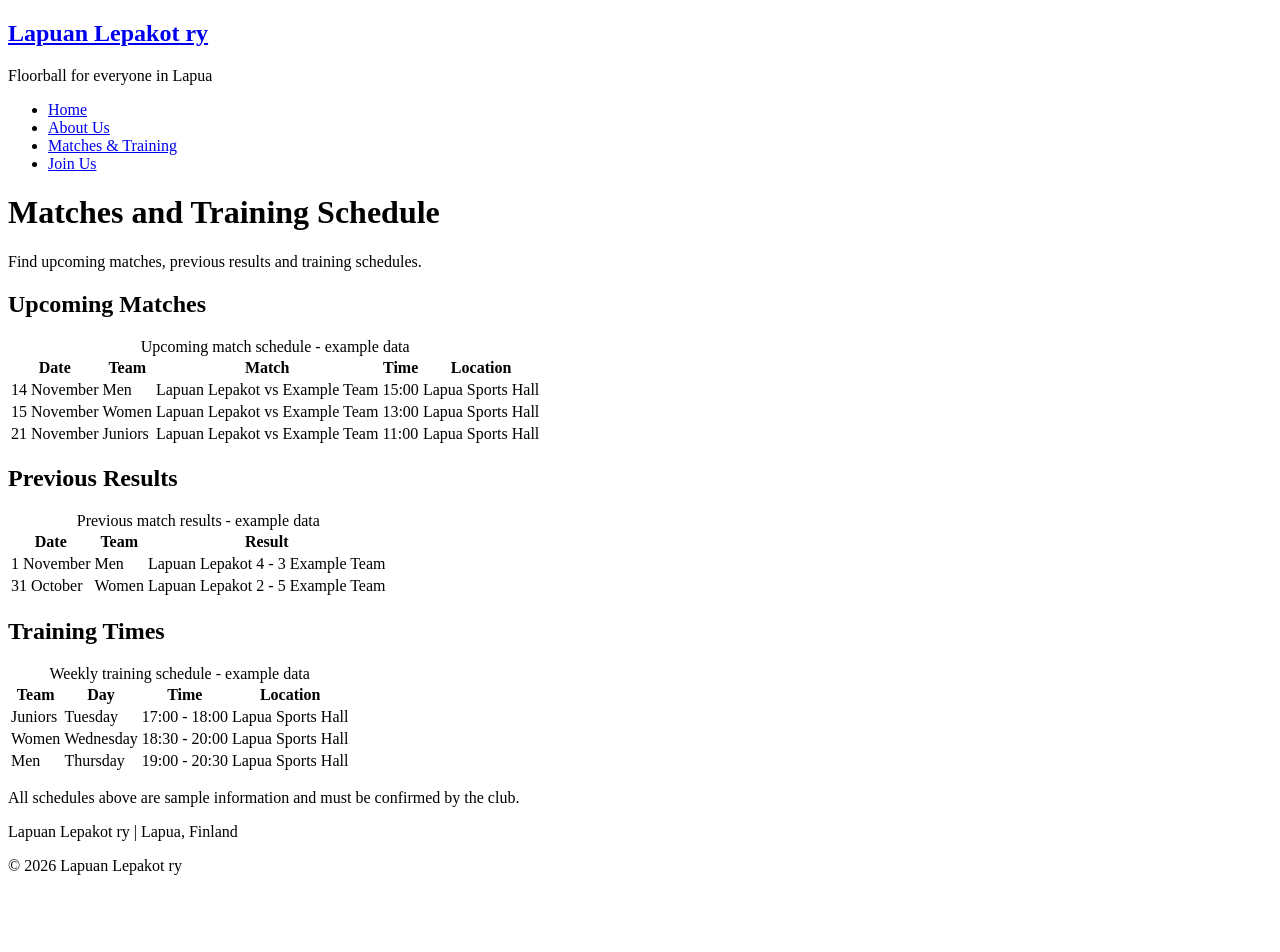
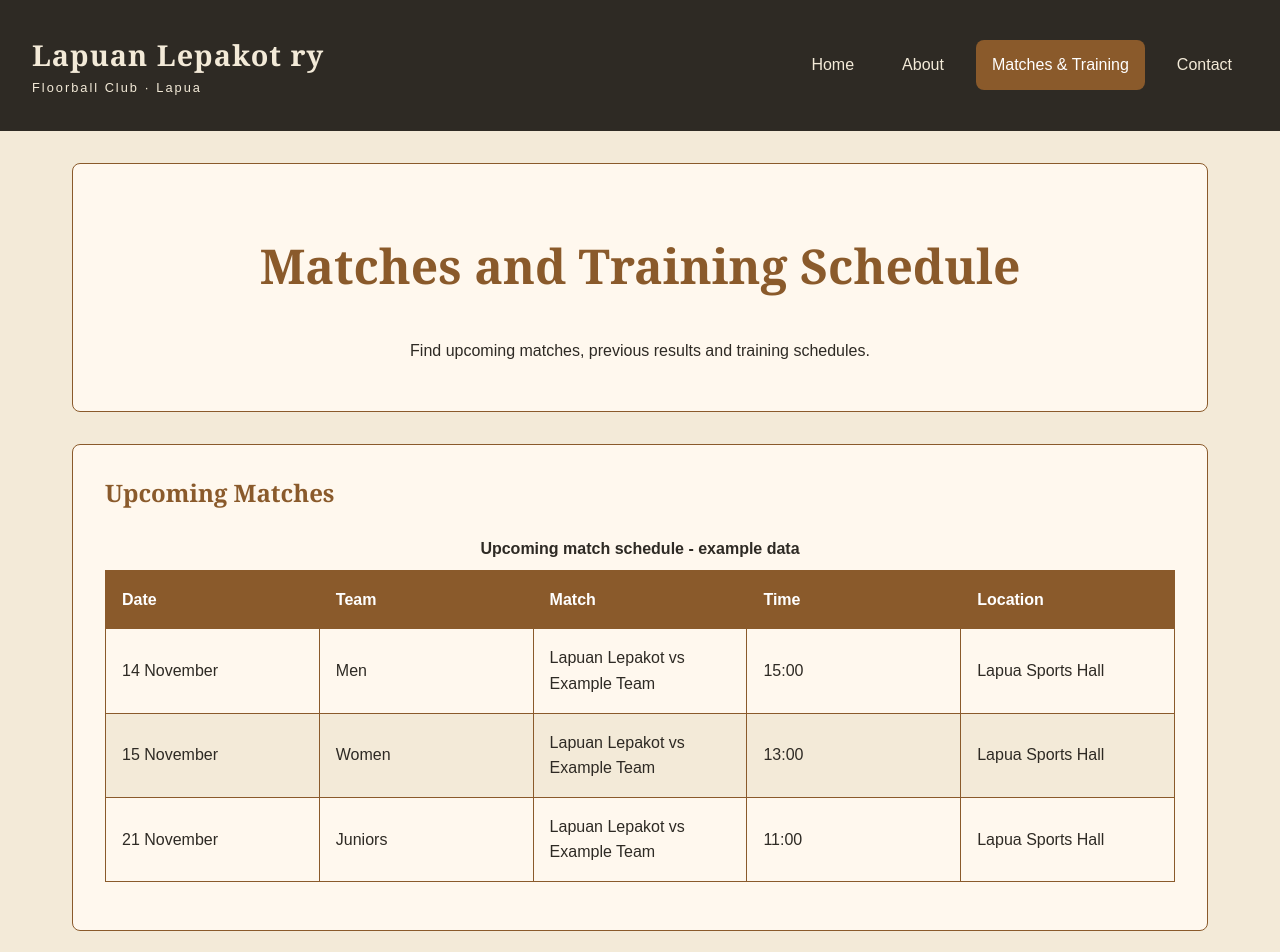
Before and after one commit to Milan152217/lapuan-lepakot, a plain HTML site: page listing.html in a window 1280 px wide. Shown: the top 952 px of the page. Before the commit the page ends 891 px from the top, so only its background shows below. Drawn offline with Linux system fonts and the light colour scheme.

Commit message:
Complete E2 CSS and design

```diff
--- a/about.html
+++ b/about.html
@@ -1,46 +1,73 @@
+
 <!DOCTYPE html>
 <html lang="en">
 <head>
     <meta charset="UTF-8">
     <meta name="viewport" content="width=device-width, initial-scale=1.0">
     <title>About Us - Lapuan Lepakot ry</title>
+    <link rel="stylesheet" href="style.css">
 </head>
 <body>
 
 <header>
-    <h2><a href="index.html">Lapuan Lepakot ry</a></h2>
-    <p>Floorball for everyone in Lapua</p>
+    <a href="index.html" class="logo">
+        Lapuan Lepakot ry
+        <span>Floorball Club · Lapua</span>
+    </a>
 
-    <nav>
+    <nav aria-label="Main navigation">
         <ul>
             <li><a href="index.html">Home</a></li>
-            <li><a href="about.html">About Us</a></li>
-            <li><a href="listing.html">Matches & Training</a></li>
-            <li><a href="contact.html">Join Us</a></li>
+            <li><a href="about.html" aria-current="page">About</a></li>
+            <li><a href="listing.html">Matches &amp; Training</a></li>
+            <li><a href="contact.html">Contact</a></li>
         </ul>
     </nav>
 </header>
 
 <main>
+
+    <section class="hero">
         <h1>About Lapuan Lepakot</h1>
 
         <p>
             Lapuan Lepakot ry is a floorball club based in Lapua, Finland.
             Our club is supported by volunteers, players and families.
         </p>
+    </section>
 
     <section>
         <h2>Our Teams</h2>
 
+        <div class="teams-grid">
+
+            <article class="card">
                 <h3>Junior Teams</h3>
-        <p>We help young players learn floorball and teamwork.</p>
+                <p>
+                    We help young players learn floorball and teamwork.
+                </p>
+            </article>
 
+            <article class="card">
                 <h3>Men's Team</h3>
-        <p>Our men's team participates in floorball activities and competitions.</p>
+                <p>
+                    Our men's team participates in floorball
+                    activities and competitions.
+                </p>
+            </article>
 
+            <article class="card">
                 <h3>Women's Team</h3>
-        <p>Our women's team provides opportunities to enjoy and develop floorball skills.</p>
+                <p>
+                    Our women's team provides opportunities
+                    to enjoy and develop floorball skills.
+                </p>
+            </article>
+
+        </div>
     </section>
+
+    <div class="two-column">
 
         <section>
             <h2>Our Values</h2>
@@ -59,8 +86,13 @@
 
             <p>Everyone is welcome to discover our club.</p>
 
-        <a href="contact.html">Contact us to join</a>
+            <a href="contact.html" class="cta">
+                Contact us to join
+            </a>
         </section>
+
+    </div>
+
 </main>
 
 <footer>
--- a/listing.html
+++ b/listing.html
@@ -1,30 +1,40 @@
+
 <!DOCTYPE html>
 <html lang="en">
 <head>
     <meta charset="UTF-8">
     <meta name="viewport" content="width=device-width, initial-scale=1.0">
     <title>Matches and Training - Lapuan Lepakot</title>
+    <link rel="stylesheet" href="style.css">
 </head>
 <body>
 
 <header>
-    <h2><a href="index.html">Lapuan Lepakot ry</a></h2>
-    <p>Floorball for everyone in Lapua</p>
+    <a href="index.html" class="logo">
+        Lapuan Lepakot ry
+        <span>Floorball Club · Lapua</span>
+    </a>
 
-    <nav>
+    <nav aria-label="Main navigation">
         <ul>
             <li><a href="index.html">Home</a></li>
-            <li><a href="about.html">About Us</a></li>
-            <li><a href="listing.html">Matches & Training</a></li>
-            <li><a href="contact.html">Join Us</a></li>
+            <li><a href="about.html">About</a></li>
+            <li><a href="listing.html" aria-current="page">Matches &amp; Training</a></li>
+            <li><a href="contact.html">Contact</a></li>
         </ul>
     </nav>
 </header>
 
 <main>
+
+    <section class="hero">
         <h1>Matches and Training Schedule</h1>
 
-    <p>Find upcoming matches, previous results and training schedules.</p>
+        <p>
+            Find upcoming matches, previous results
+            and training schedules.
+        </p>
+    </section>
 
     <section>
         <h2>Upcoming Matches</h2>
@@ -32,14 +42,17 @@
         <table>
             <caption>Upcoming match schedule - example data</caption>
 
+            <thead>
                 <tr>
-                <th>Date</th>
-                <th>Team</th>
-                <th>Match</th>
-                <th>Time</th>
-                <th>Location</th>
+                    <th scope="col">Date</th>
+                    <th scope="col">Team</th>
+                    <th scope="col">Match</th>
+                    <th scope="col">Time</th>
+                    <th scope="col">Location</th>
                 </tr>
+            </thead>
 
+            <tbody>
                 <tr>
                     <td>14 November</td>
                     <td>Men</td>
@@ -63,8 +76,11 @@
                     <td>11:00</td>
                     <td>Lapua Sports Hall</td>
                 </tr>
+            </tbody>
         </table>
     </section>
+
+    <div class="two-column">
 
         <section>
             <h2>Previous Results</h2>
@@ -72,12 +88,15 @@
             <table>
                 <caption>Previous match results - example data</caption>
 
+                <thead>
                     <tr>
-                <th>Date</th>
-                <th>Team</th>
-                <th>Result</th>
+                        <th scope="col">Date</th>
+                        <th scope="col">Team</th>
+                        <th scope="col">Result</th>
                     </tr>
+                </thead>
 
+                <tbody>
                     <tr>
                         <td>1 November</td>
                         <td>Men</td>
@@ -89,6 +108,7 @@
                         <td>Women</td>
                         <td>Lapuan Lepakot 2 - 5 Example Team</td>
                     </tr>
+                </tbody>
             </table>
         </section>
 
@@ -98,13 +118,16 @@
             <table>
                 <caption>Weekly training schedule - example data</caption>
 
+                <thead>
                     <tr>
-                <th>Team</th>
-                <th>Day</th>
-                <th>Time</th>
-                <th>Location</th>
+                        <th scope="col">Team</th>
+                        <th scope="col">Day</th>
+                        <th scope="col">Time</th>
+                        <th scope="col">Location</th>
                     </tr>
+                </thead>
 
+                <tbody>
                     <tr>
                         <td>Juniors</td>
                         <td>Tuesday</td>
@@ -125,10 +148,26 @@
                         <td>19:00 - 20:30</td>
                         <td>Lapua Sports Hall</td>
                     </tr>
+                </tbody>
             </table>
         </section>
 
-    <p>All schedules above are sample information and must be confirmed by the club.</p>
+    </div>
+
+    <p>
+        All schedules above are sample information
+        and must be confirmed by the club.
+    </p>
+
+    <section class="hero">
+        <h2>Interested in Playing Floorball?</h2>
+
+        <p>Come and try a free practice session with our club.</p>
+
+        <a href="contact.html" class="cta">
+            Sign Up for a Free Trial
+        </a>
+    </section>
 
 </main>
 
--- /dev/null
+++ b/style.css
@@ -0,0 +1,452 @@
+
+/* 1. Colours, fonts and spacing */
+
+:root {
+    color-scheme: light dark;
+
+    --background: #f3ead8;
+    --text: #2e2a24;
+    --accent: #8a5a2b;
+    --surface: #fff8ee;
+    --header: #2e2a24;
+    --header-text: #f3ead8;
+    --button-text: #ffffff;
+    --border: #8a5a2b;
+
+    --font-heading: Georgia, serif;
+    --font-text: Arial, sans-serif;
+
+    --space-small: 0.5rem;
+    --space-medium: 1rem;
+    --space-large: 2rem;
+    --radius: 8px;
+}
+
+
+/* 2. Basic page settings */
+
+*, *::before, *::after {
+    box-sizing: border-box;
+}
+
+html {
+    scroll-behavior: smooth;
+}
+
+body {
+    margin: 0;
+    min-height: 100vh;
+    min-height: 100dvh;
+    background-color: var(--background);
+    color: var(--text);
+    font-family: var(--font-text);
+    font-size: 1rem;
+    line-height: 1.6;
+    overflow-wrap: break-word;
+
+    display: grid;
+    grid-template-rows: auto 1fr auto;
+}
+
+
+/* 3. Header */
+
+header {
+    background-color: var(--header);
+    color: var(--header-text);
+    padding: var(--space-medium);
+
+    display: flex;
+    flex-direction: column;
+    align-items: center;
+    gap: var(--space-medium);
+}
+
+header h1,
+header h2 {
+    color: var(--header-text);
+    margin: 0;
+}
+
+
+/* 4. Text-based logo */
+
+.logo {
+    display: inline-block;
+    color: var(--header-text);
+    font-family: var(--font-heading);
+    font-size: 1.8rem;
+    font-weight: bold;
+    text-decoration: none;
+    text-align: center;
+    letter-spacing: 1px;
+}
+
+.logo span {
+    display: block;
+    font-family: var(--font-text);
+    font-size: 0.8rem;
+    font-weight: normal;
+    letter-spacing: 2px;
+}
+
+.logo:hover {
+    text-decoration: none;
+}
+
+
+/* 5. Navigation using Flexbox */
+
+nav ul {
+    display: flex;
+    flex-wrap: wrap;
+    justify-content: center;
+    gap: var(--space-small);
+
+    list-style: none;
+    padding: 0;
+    margin: 0;
+}
+
+nav a {
+    display: block;
+    color: var(--header-text);
+    text-decoration: none;
+    padding: 0.75rem 1rem;
+    border-radius: var(--radius);
+}
+
+nav a:hover,
+nav a[aria-current="page"] {
+    background-color: var(--accent);
+    color: var(--button-text);
+}
+
+
+/* 6. Main content */
+
+main {
+    width: 100%;
+    max-width: 75rem;
+    min-width: 0;
+    margin-inline: auto;
+    padding: var(--space-medium);
+}
+
+
+/* 7. Headings and paragraphs */
+
+h1, h2, h3 {
+    font-family: var(--font-heading);
+    color: var(--accent);
+    line-height: 1.3;
+}
+
+h1 {
+    font-size: clamp(2rem, 5vw, 3rem);
+}
+
+h2 {
+    font-size: 1.5rem;
+}
+
+h3 {
+    font-size: 1.25rem;
+}
+
+p {
+    max-width: 65ch;
+    margin-bottom: var(--space-medium);
+}
+
+
+/* 8. Content sections */
+
+section {
+    background-color: var(--surface);
+    padding: var(--space-medium);
+    margin-bottom: var(--space-large);
+    border: 1px solid var(--border);
+    border-radius: var(--radius);
+}
+
+section h2 {
+    margin-top: 0;
+}
+
+
+/* 9. Hero section */
+
+.hero {
+    text-align: center;
+    padding: var(--space-large);
+}
+
+.hero p {
+    margin-inline: auto;
+}
+
+
+/* 10. Responsive cards using CSS Grid */
+
+.cards,
+.teams-grid {
+    display: grid;
+    grid-template-columns:
+        repeat(auto-fit, minmax(min(100%, 16rem), 1fr));
+    gap: var(--space-medium);
+}
+
+.card {
+    min-width: 0;
+    background-color: var(--surface);
+    border: 1px solid var(--border);
+    border-radius: var(--radius);
+    padding: var(--space-medium);
+}
+
+.card h3 {
+    margin-top: 0;
+}
+
+
+/* 11. Links */
+
+a {
+    color: var(--accent);
+}
+
+a:hover {
+    text-decoration: underline;
+}
+
+
+/* 12. Buttons */
+
+button,
+.btn,
+.cta {
+    display: inline-block;
+    background-color: var(--accent);
+    color: var(--button-text);
+    padding: 0.75rem 1.5rem;
+    border: 1px solid var(--border);
+    border-radius: var(--radius);
+    font-family: var(--font-text);
+    font-size: 1rem;
+    text-decoration: none;
+    text-align: center;
+    cursor: pointer;
+}
+
+button:hover,
+.btn:hover,
+.cta:hover {
+    text-decoration: underline;
+}
+
+
+/* 13. Images */
+
+img {
+    display: block;
+    max-width: 100%;
+    height: auto;
+    border-radius: var(--radius);
+}
+
+
+/* 14. Match and training tables */
+
+table {
+    width: 100%;
+    table-layout: fixed;
+    border-collapse: collapse;
+    margin-block: var(--space-medium);
+}
+
+th,
+td {
+    padding: var(--space-small);
+    border: 1px solid var(--border);
+    text-align: left;
+    overflow-wrap: anywhere;
+}
+
+th {
+    background-color: var(--accent);
+    color: var(--button-text);
+}
+
+tbody tr:nth-child(even) {
+    background-color: var(--background);
+}
+
+caption {
+    font-weight: bold;
+    padding: var(--space-small);
+}
+
+
+/* 15. Contact and registration form */
+
+form {
+    width: 100%;
+    max-width: 40rem;
+    margin-inline: auto;
+}
+
+label {
+    display: block;
+    font-weight: bold;
+    margin-bottom: var(--space-small);
+}
+
+input,
+select,
+textarea {
+    width: 100%;
+    min-width: 0;
+    padding: 0.75rem;
+    margin-bottom: var(--space-medium);
+
+    background-color: var(--surface);
+    color: var(--text);
+
+    border: 1px solid var(--border);
+    border-radius: var(--radius);
+    font: inherit;
+}
+
+textarea {
+    min-height: 8rem;
+    resize: vertical;
+}
+
+input[type="checkbox"],
+input[type="radio"] {
+    width: auto;
+}
+
+
+/* 16. Keyboard accessibility */
+
+a:focus-visible,
+button:focus-visible,
+input:focus-visible,
+select:focus-visible,
+textarea:focus-visible {
+    outline: 3px solid var(--text);
+    outline-offset: 4px;
+}
+
+header a:focus-visible,
+footer a:focus-visible {
+    outline-color: var(--header-text);
+}
+
+
+/* 17. Footer */
+
+footer {
+    background-color: var(--header);
+    color: var(--header-text);
+    text-align: center;
+    padding: var(--space-large);
+}
+
+footer p {
+    margin: 0.5rem auto;
+}
+
+footer a {
+    color: var(--header-text);
+}
+
+
+/* 18. Desktop responsive layout */
+
+@media (min-width: 48rem) {
+
+    header {
+        flex-direction: row;
+        justify-content: space-between;
+        padding: var(--space-large);
+    }
+
+    .logo {
+        text-align: left;
+    }
+
+    nav ul {
+        gap: var(--space-medium);
+    }
+
+    main {
+        padding: var(--space-large);
+    }
+
+    section {
+        padding: var(--space-large);
+    }
+
+    .two-column {
+        display: grid;
+        grid-template-columns: 1fr 1fr;
+        gap: var(--space-large);
+    }
+
+    th,
+    td {
+        padding: var(--space-medium);
+    }
+}
+
+
+/* 19. Automatic dark mode */
+
+@media (prefers-color-scheme: dark) {
+
+    :root {
+        --background: #211e19;
+        --text: #f3ead8;
+        --accent: #d6a66e;
+        --surface: #302a23;
+        --header: #171410;
+        --header-text: #f3ead8;
+        --button-text: #211e19;
+        --border: #d6a66e;
+    }
+}
+
+
+/* 20. Reduced motion accessibility */
+
+@media (prefers-reduced-motion: reduce) {
+
+    html {
+        scroll-behavior: auto;
+    }
+}
+@media (max-width: 480px) {
+    nav {
+        width: 100%;
+    }
+
+    nav ul {
+        display: flex;
+        flex-wrap: nowrap;
+        justify-content: center;
+        gap: 0.15rem;
+    }
+
+    nav a {
+        font-size: 0.75rem;
+        padding: 0.65rem 0.3rem;
+        white-space: nowrap;
+    }
+
+    .logo {
+        font-size: 1.4rem;
+    }
+}
```
Also changed, not shown: contact.html (+63 -27 lines), index.html (+30 -11 lines), 2 other files. Lines whose indentation alone changed are shown as unchanged.
